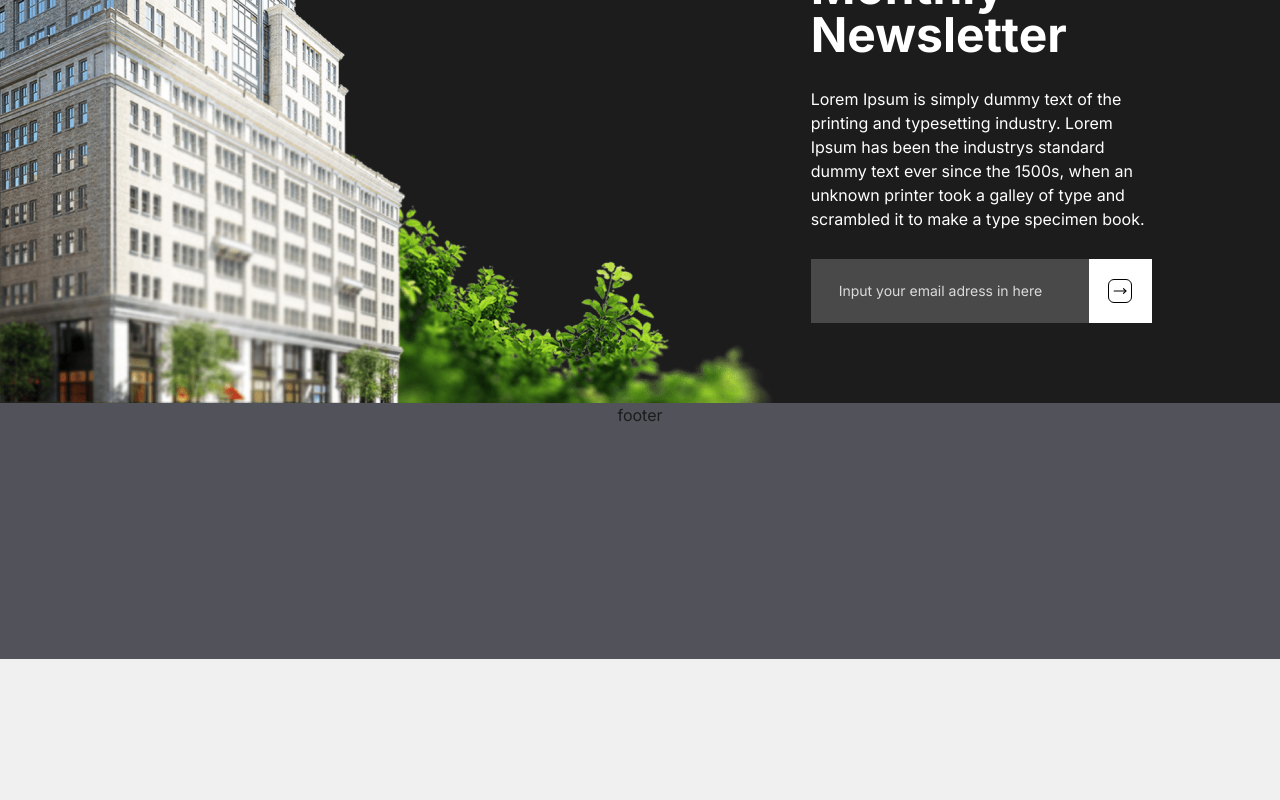
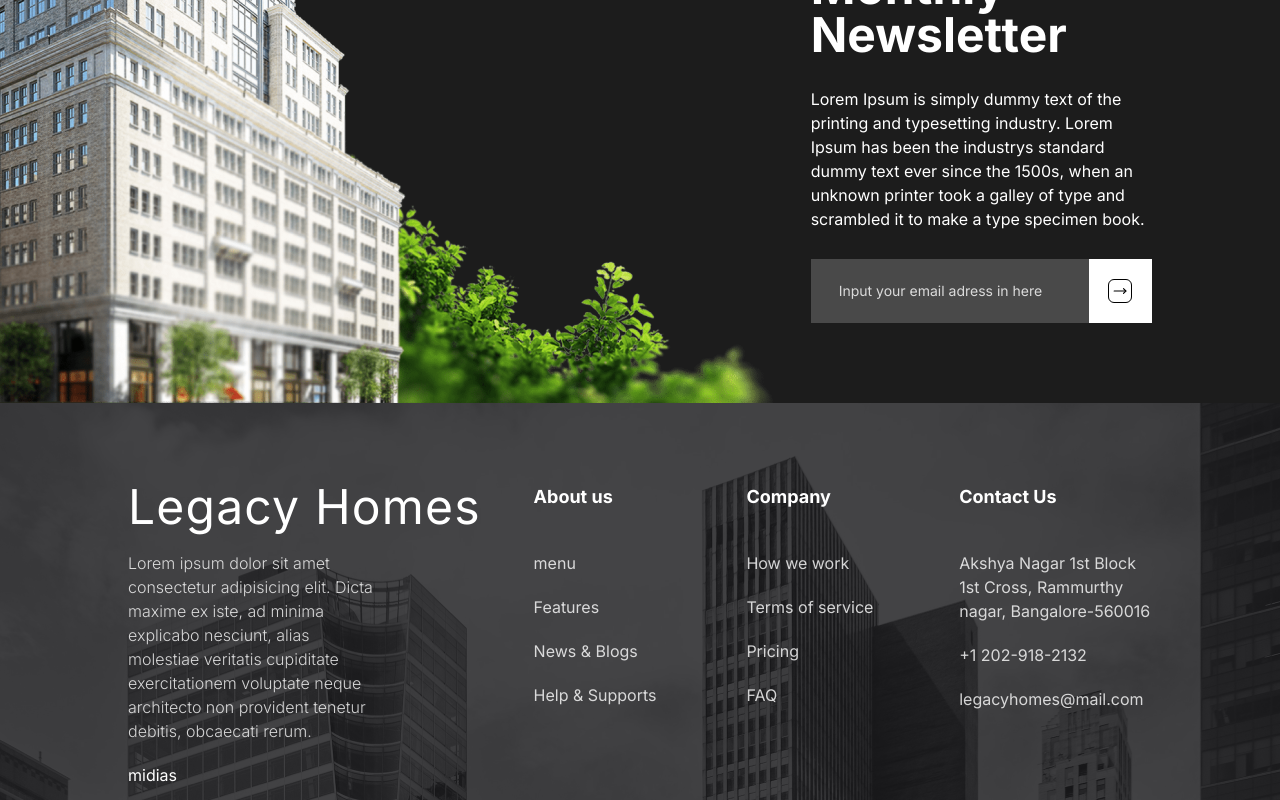
Before and after one commit to nilloferreiira/Legacy-Homes, a Next.js app: page / in a window 1280 px wide. Shown: the part 7363-8163 px from the top of the page. Before the commit the page ends 8022 px from the top, so only its background shows below. Built offline with nearby package versions, Linux system fonts and the light colour scheme.

Commit message:
footer wip

```diff
--- a/src/app/page.tsx
+++ b/src/app/page.tsx
@@ -1,5 +1,6 @@
 import { AboutUs } from '@/components/about-us/about-us'
 import { ClientsTestimonials } from '@/components/clients-testimonials/clients-testimonials'
+import { Footer } from '@/components/footer/footer'
 import { Header } from '@/components/header/header'
 import { HomeContainer } from '@/components/home/home'
 import { HowItWorks } from '@/components/how-it-works/how-it-works'
@@ -21,12 +22,8 @@ export default function Home() {
         <ClientsTestimonials />
         <Partners />
       </div>
-      {/* Newsletter  */}
       <NewsLetter />
-      {/* Footer  */}
-      <div className="w-full h-64 bg-zinc-600 flex flex-col items-center">
-        footer
-      </div>
+      <Footer />
     </>
   )
 }
--- /dev/null
+++ b/src/components/footer/footer-header.tsx
@@ -0,0 +1,18 @@
+import { DescriptionP } from '../generics/description-p'
+
+export function FooterHeader() {
+  return (
+    <div className="flex flex-col gap-2 lg:gap-5 items-center justify-center md:items-start w-full lg:w-2/4">
+      <h1 className="font-base text-2xl lg:text-5xl tracking-wide">
+        Legacy Homes
+      </h1>
+      <DescriptionP variant="left" color="white">
+        Lorem ipsum dolor sit amet consectetur adipisicing elit. Dicta maxime ex
+        iste, ad minima explicabo nesciunt, alias molestiae veritatis cupiditate
+        exercitationem voluptate neque architecto non provident tenetur debitis,
+        obcaecati rerum.
+      </DescriptionP>
+      midias
+    </div>
+  )
+}
--- /dev/null
+++ b/src/components/footer/footer-section.tsx
@@ -0,0 +1,28 @@
+interface Link {
+  name: string
+  href: string | null
+}
+
+interface FooterSectionProps {
+  children: string
+  links: Link[]
+}
+
+export function FooterSection(props: FooterSectionProps) {
+  return (
+    <div className="flex flex-col w-1/4 items-center justify-center md:items-start md:justify-start gap-10">
+      <h1 className="font-bold md:text-lg text-xl">{props.children}</h1>
+      <div className="flex flex-col items-center justify-center md:items-start md:justify-start text-left gap-5">
+        {props.links.map((link: Link, i: number) => (
+          <a
+            key={i}
+            href={link.href!}
+            className="text-white/80 hover:text-white/90"
+          >
+            {link.name}
+          </a>
+        ))}
+      </div>
+    </div>
+  )
+}
--- /dev/null
+++ b/src/components/footer/footer.tsx
@@ -0,0 +1,78 @@
+import { FooterHeader } from './footer-header'
+import { FooterSection } from './footer-section'
+
+export function Footer() {
+  return (
+    // Footer background Image
+    <div className="w-full h-[397px] bg-footer-bg bg-cover bg-center bg-no-repeat min-h-screen md:min-h-full">
+      {/* footer Container */}
+      <div className="w-full md:h-full bg-zinc-900/80 text-white flex flex-col md:flex-row md:items-start justify-center mx-auto gap-5 px-8 md:px-16 lg:px-32 py-4 md:py-10 lg:py-20">
+        {/* footer header */}
+        <FooterHeader />
+        {/* footer content  */}
+        <FooterSection
+          links={[
+            {
+              name: 'menu',
+              href: '#',
+            },
+            {
+              name: 'Features',
+              href: '#',
+            },
+            {
+              name: 'News & Blogs',
+              href: '#',
+            },
+            {
+              name: 'Help & Supports',
+              href: '#',
+            },
+          ]}
+        >
+          About us
+        </FooterSection>
+        <FooterSection
+          links={[
+            {
+              name: 'How we work',
+              href: '#',
+            },
+            {
+              name: 'Terms of service',
+              href: '#',
+            },
+            {
+              name: 'Pricing',
+              href: '#',
+            },
+            {
+              name: 'FAQ',
+              href: '#',
+            },
+          ]}
+        >
+          Company
+        </FooterSection>
+        <FooterSection
+          links={[
+            {
+              name: 'Akshya Nagar 1st Block 1st Cross, Rammurthy nagar, Bangalore-560016',
+              href: null,
+            },
+            {
+              name: '+1 202-918-2132',
+              href: null,
+            },
+            {
+              name: 'legacyhomes@mail.com',
+              href: 'mailto:legacyhomes@mail.com',
+            },
+          ]}
+        >
+          Contact Us
+        </FooterSection>
+      </div>
+    </div>
+  )
+}
--- a/src/components/generics/description-p.tsx
+++ b/src/components/generics/description-p.tsx
@@ -1,12 +1,13 @@
 interface DescriptionPProps {
   children: string
   variant?: 'left'
+  color?: 'white'
 }
 
 export function DescriptionP(props: DescriptionPProps) {
   return (
     <p
-      className={`${props.variant === 'left' ? 'font-light text-left w-full md:w-2/3 text-[#5C5C5C]' : 'font-light text-left lg:text-center w-full md:w-2/3 text-[#5C5C5C]'}`}
+      className={`font-light  ${props.variant === 'left' ? 'text-left' : 'text-left lg:text-center'} w-full md:w-2/3 ${props.color === 'white' ? 'text-white/80' : 'text-[#5C5C5C]'}`}
     >
       {props.children}
     </p>
--- a/tailwind.config.ts
+++ b/tailwind.config.ts
@@ -75,6 +75,9 @@ const config = {
         'accordion-down': 'accordion-down 0.2s ease-out',
         'accordion-up': 'accordion-up 0.2s ease-out',
       },
+      backgroundImage: {
+        'footer-bg': "url('/footer-bg.png')",
+      },
     },
   },
   plugins: [require('tailwindcss-animate')],
```
Also changed, not shown: public/footer-background.png (added), public/footer-bg.png (added).
